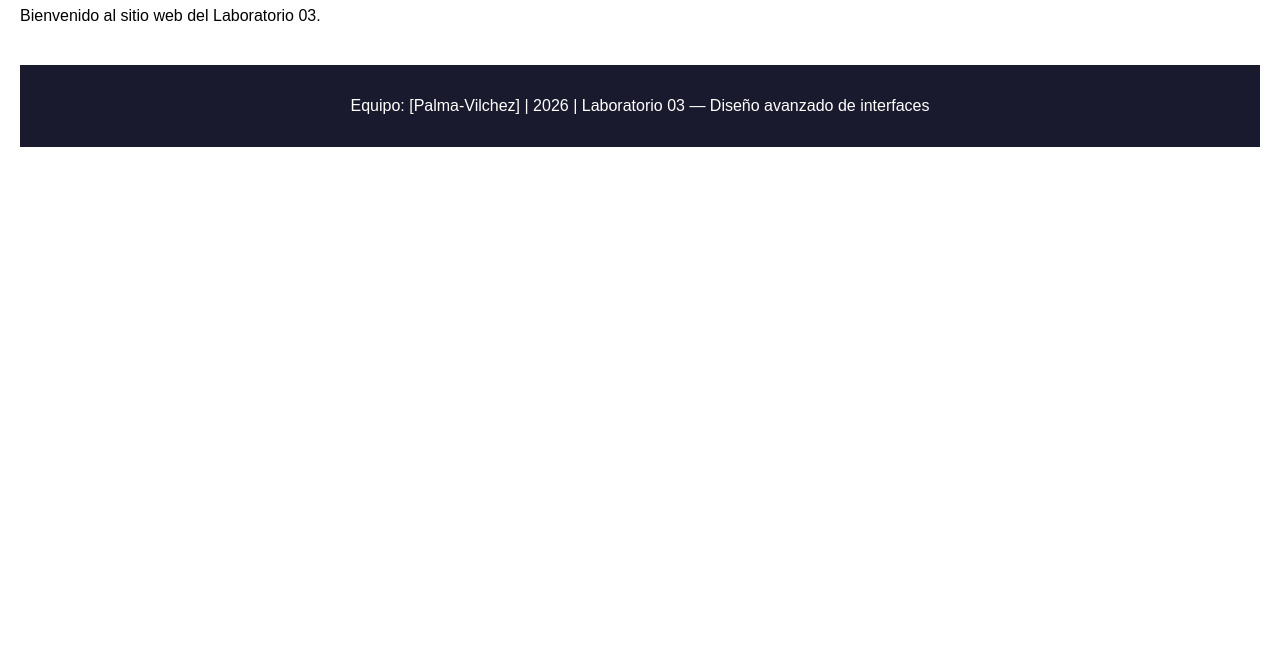
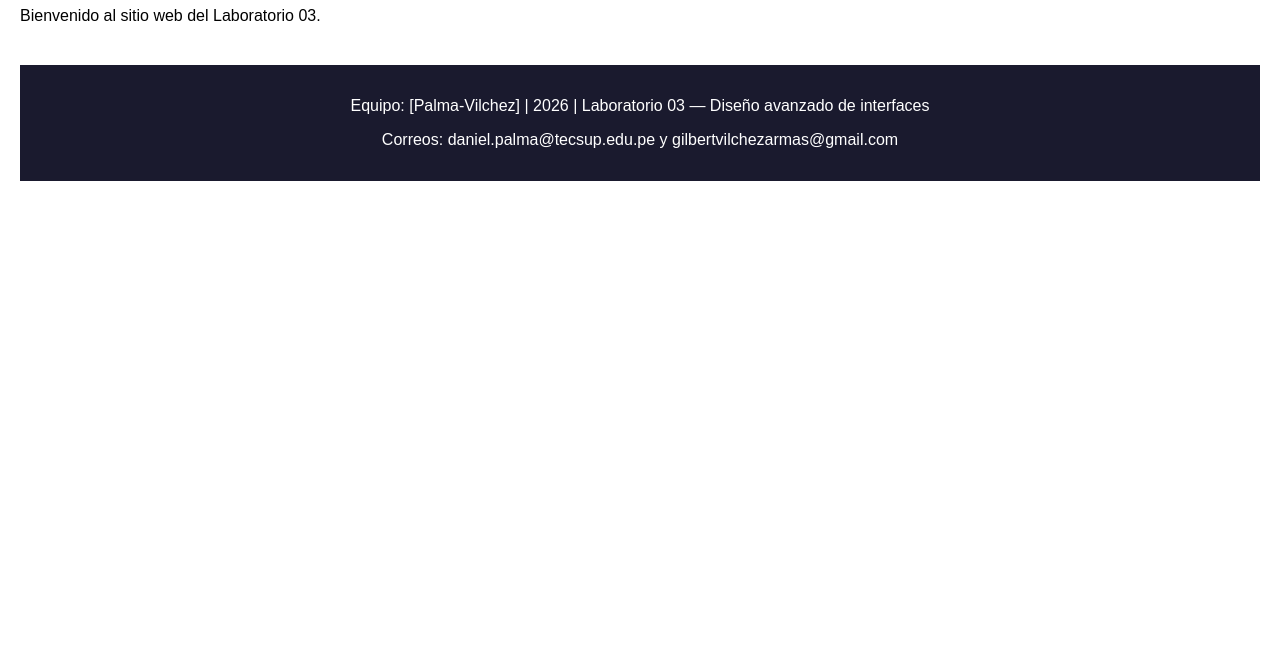
Before and after one commit to Sirarthurxd/lab-git-sem03, a plain HTML site: page index.html in a window 1280 px wide. Shown: the part 131-800 px from the top of the page. Drawn offline with Linux system fonts and the light colour scheme.

Commit message:
fix: agrega correo en footer

```diff
--- a/index.html
+++ b/index.html
@@ -15,6 +15,7 @@
 
 <footer style="background:#1a1a2e;color:white;text-align:center;padding:16px;margin-top:40px">
 <p>Equipo: [Palma-Vilchez] | 2026 | Laboratorio 03 — Diseño avanzado de interfaces</p>
+<p>Correos: daniel.palma@tecsup.edu.pe y gilbertvilchezarmas@gmail.com</p>
 </footer>
 
 </body>
```
